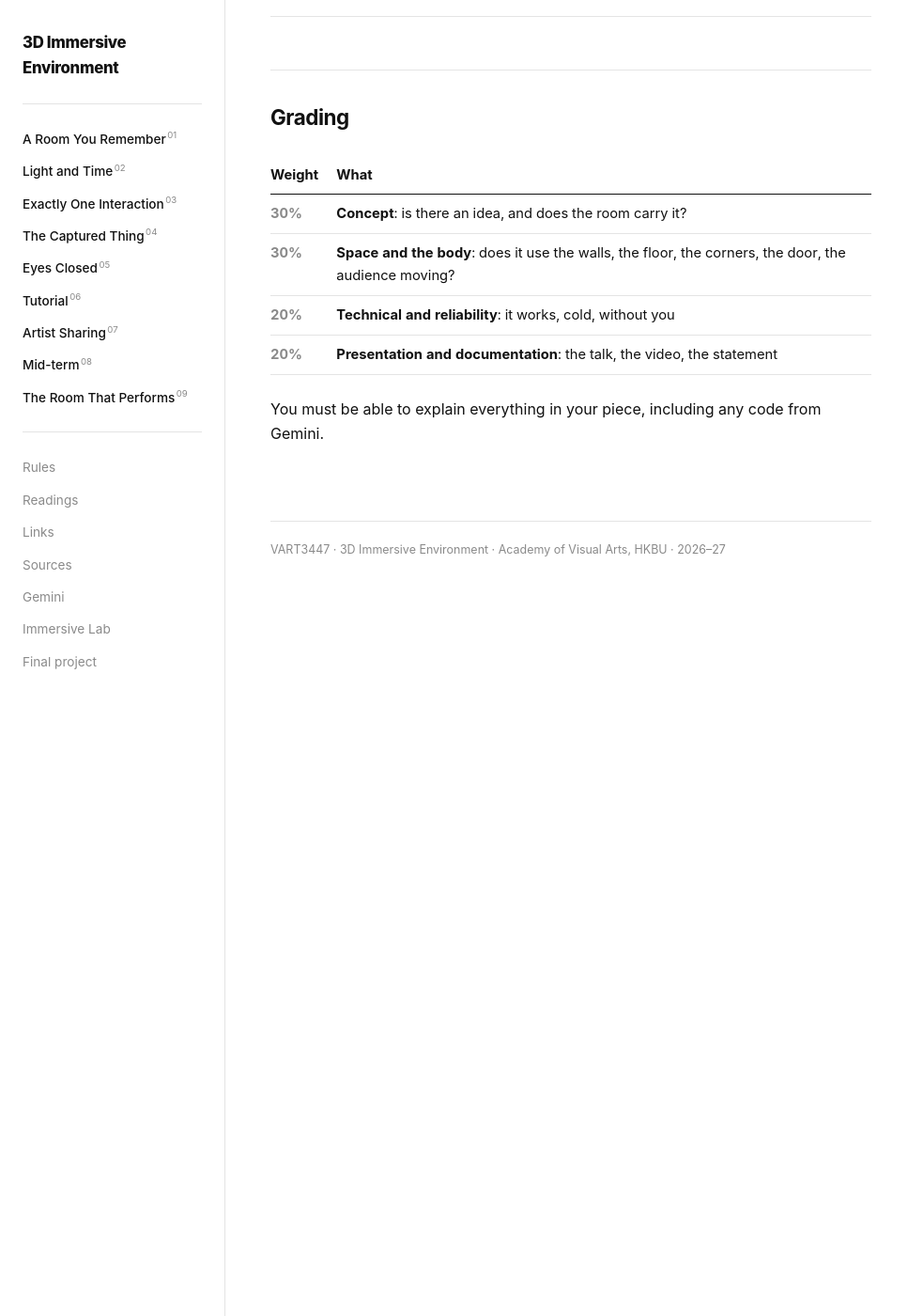
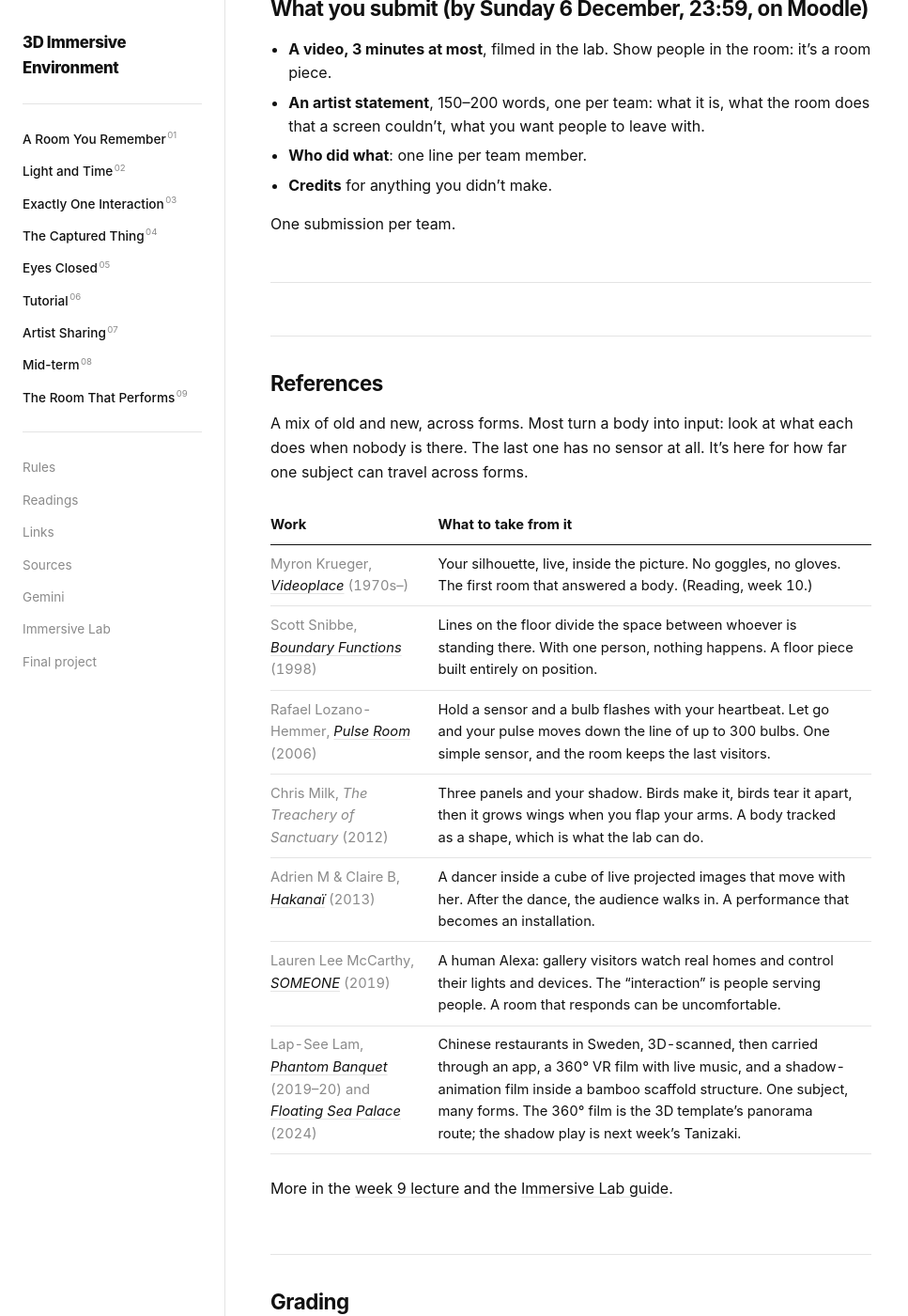
Before and after one commit to kachichan/vart3447-3d-immersive-environment, a Jekyll site: the page built from final-project.md, in a window 1280 px wide and 1400 px high, scrolled down 2535 px. Shown: the whole window at 94% size, without its empty margins (0-967 px from the left). Built offline with Jekyll 4.4.1, drawn with Linux system fonts in a browser that asks for light colours; some web fonts are replaced; before the commit the page ends 3178 px from its top, so only the background shows below that; some of the changed text lies outside the part shown.

Commit message:
Update final-project.md

```diff
--- a/final-project.md
+++ b/final-project.md
@@ -6,19 +6,22 @@
 Drafted 2 Nov 2026 from Kachi's brief: any format, teams of 3–4; weeks 10–11 tutorials in the lab
 (half the teams each week, the rest self-directed at AVA, Hin takes attendance); week 12 every team
 checked; week 13 final presentation.
-ASSUMPTIONS for Kachi to confirm: the two rules ("only works in this room", "runs on its own"),
+Rule 1 (at least one interaction) and the interactive framing from Kachi, 2 Nov. ASSUMPTIONS for Kachi to confirm: rules 2–3 ("only works in this room", "runs on its own"),
 the grading split (mirrors the mid-term), documentation due Sun 6 Dec 23:59, and the tutorial sign-up link (TODO).
 -->
 
 # Final project
 ## Only Works in This Room
 
-**Make a piece for the Immersive Lab.** Any format: projection, video, drawing, light, sound, a performance, objects in the room, people's movement, the 2D or the 3D template. Teams of **3–4**, the same team from week 9 to the end.
+**Make an interactive immersive work for the Immersive Lab.** Combine it with anything: installation, performance, sound, objects in the room, drawing, video, the 2D or the 3D template, or a form we haven't named. Teams of **3–4**, the same team from week 9 to the end.
 
-**Two rules:**
+**Three rules:**
 
-1. **It only works in this room.** Four walls, a floor, no ceiling, a door in the left wall, an audience that walks around. Use that. If it would work just as well on a laptop screen, it isn't finished.
-2. **It runs without you.** On presentation day it has to start cold and keep going while you stand back. A piece that needs perfect tracking, or needs you to fix it, doesn't survive its own opening.
+1. **At least one interaction.** Someone in the room, a visitor or a performer, changes what the room does, live, through a sensor: by being there, moving, touching something, making a sound, or using a phone. Pressing play doesn't count.
+2. **It only works in this room.** Four walls, a floor, no ceiling, a door in the left wall, an audience that walks around. Use that. If it would work just as well on a laptop screen, it isn't finished.
+3. **It works without you, and without the sensor.** On presentation day it starts cold and keeps going while you stand back. If nobody interacts, or the tracking drops out, the room still does something.
+
+**Sensors in the lab:** webcam, Vive trackers, a RealSense depth camera through your laptop, Arduino, and phones over Wi-Fi. See [Getting data in](immersive-lab/#data). Tracking in the lab is rough: design for **blobs, not skeletons**. Presence, position and movement survive. Fingers don't.
 
 | | |
 |---|---|
@@ -51,8 +54,9 @@
 
 1. **Your piece in one sentence.** What happens, and to whom.
 2. **A floor plan.** Where things are on the five surfaces, where the audience stands, where they come in.
-3. **Something running in the room.** Rough is fine. Ideas on paper don't count.
-4. **One question** you can't answer without the room.
+3. **Your interaction.** What is sensed, what it changes, and what the room does when nobody is there.
+4. **Something running in the room.** Rough is fine. Ideas on paper don't count.
+5. **One question** you can't answer without the room.
 
 The tutorial happens in the room, so test, don't present.
 
@@ -75,13 +79,29 @@
 
 ---
 
+## References
+
+A mix of old and new, across forms. Most turn a body into input: look at what each does when nobody is there. The last one has no sensor at all. It's here for how far one subject can travel across forms.
+
+| Work | What to take from it |
+|---|---|
+| Myron Krueger, [*Videoplace*](https://en.wikipedia.org/wiki/Videoplace) (1970s–) | Your silhouette, live, inside the picture. No goggles, no gloves. The first room that answered a body. (Reading, week 10.) |
+| Scott Snibbe, [*Boundary Functions*](https://www.snibbe.com/art/boundaryfunctions) (1998) | Lines on the floor divide the space between whoever is standing there. With one person, nothing happens. A floor piece built entirely on position. |
+| Rafael Lozano-Hemmer, [*Pulse Room*](https://www.lozano-hemmer.com/pulse_room.php) (2006) | Hold a sensor and a bulb flashes with your heartbeat. Let go and your pulse moves down the line of up to 300 bulbs. One simple sensor, and the room keeps the last visitors. |
+| Chris Milk, *The Treachery of Sanctuary* (2012) | Three panels and your shadow. Birds make it, birds tear it apart, then it grows wings when you flap your arms. A body tracked as a shape, which is what the lab can do. |
+| Adrien M & Claire B, [*Hakanaï*](https://www.shift.jp.org/en/archives/2015/09/adrien-m-claire-b.html/2/) (2013) | A dancer inside a cube of live projected images that move with her. After the dance, the audience walks in. A performance that becomes an installation. |
+| Lauren Lee McCarthy, [*SOMEONE*](https://get-lauren.net/SOMEONE) (2019) | A human Alexa: gallery visitors watch real homes and control their lights and devices. The "interaction" is people serving people. A room that responds can be uncomfortable. |
+| Lap-See Lam, [*Phantom Banquet*](https://www.asymptotejournal.com/visual/the-chinese-restaurant-as-portal-lap-see-lam/) (2019–20) and [*Floating Sea Palace*](https://www.e-flux.com/announcements/628242/lap-see-lamfloating-sea-palace) (2024) | Chinese restaurants in Sweden, 3D-scanned, then carried through an app, a 360° VR film with live music, and a shadow-animation film inside a bamboo scaffold structure. One subject, many forms. The 360° film is the 3D template's panorama route; the shadow play is next week's Tanizaki. |
+
+More in the [week 9 lecture](weeks/week09.md) and the [Immersive Lab guide](immersive-lab/).
+
 ## Grading
 
 | Weight | What |
 |---|---|
 | **30%** | **Concept**: is there an idea, and does the room carry it? |
-| **30%** | **Space and the body**: does it use the walls, the floor, the corners, the door, the audience moving? |
-| **20%** | **Technical and reliability**: it works, cold, without you |
+| **30%** | **Interaction and space**: what does someone's presence change, and does the piece use the walls, the floor, the corners, the door? |
+| **20%** | **Technical and reliability**: it works cold, without you, and when the sensor fails |
 | **20%** | **Presentation and documentation**: the talk, the video, the statement |
 
 You must be able to explain everything in your piece, including any code from Gemini.
```
